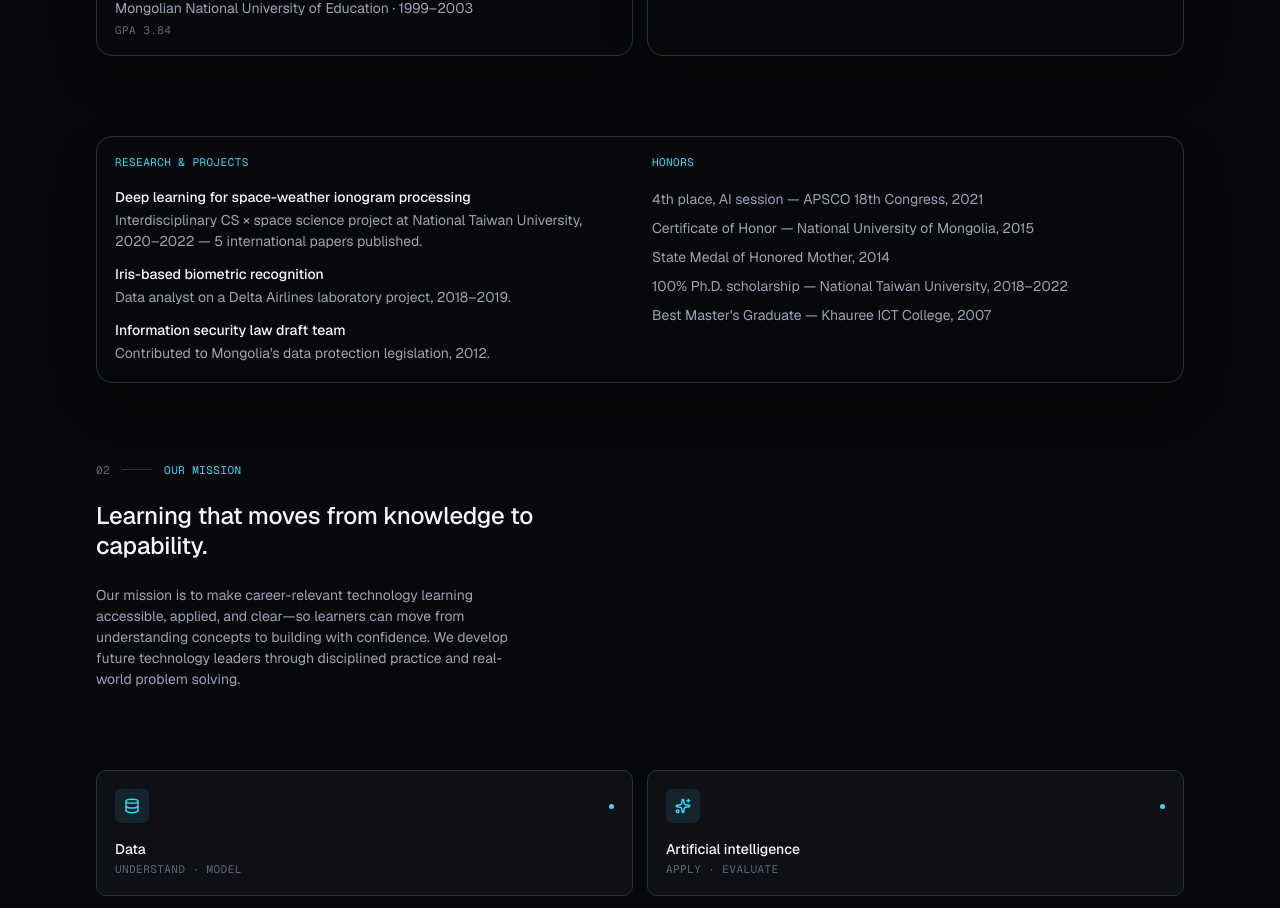
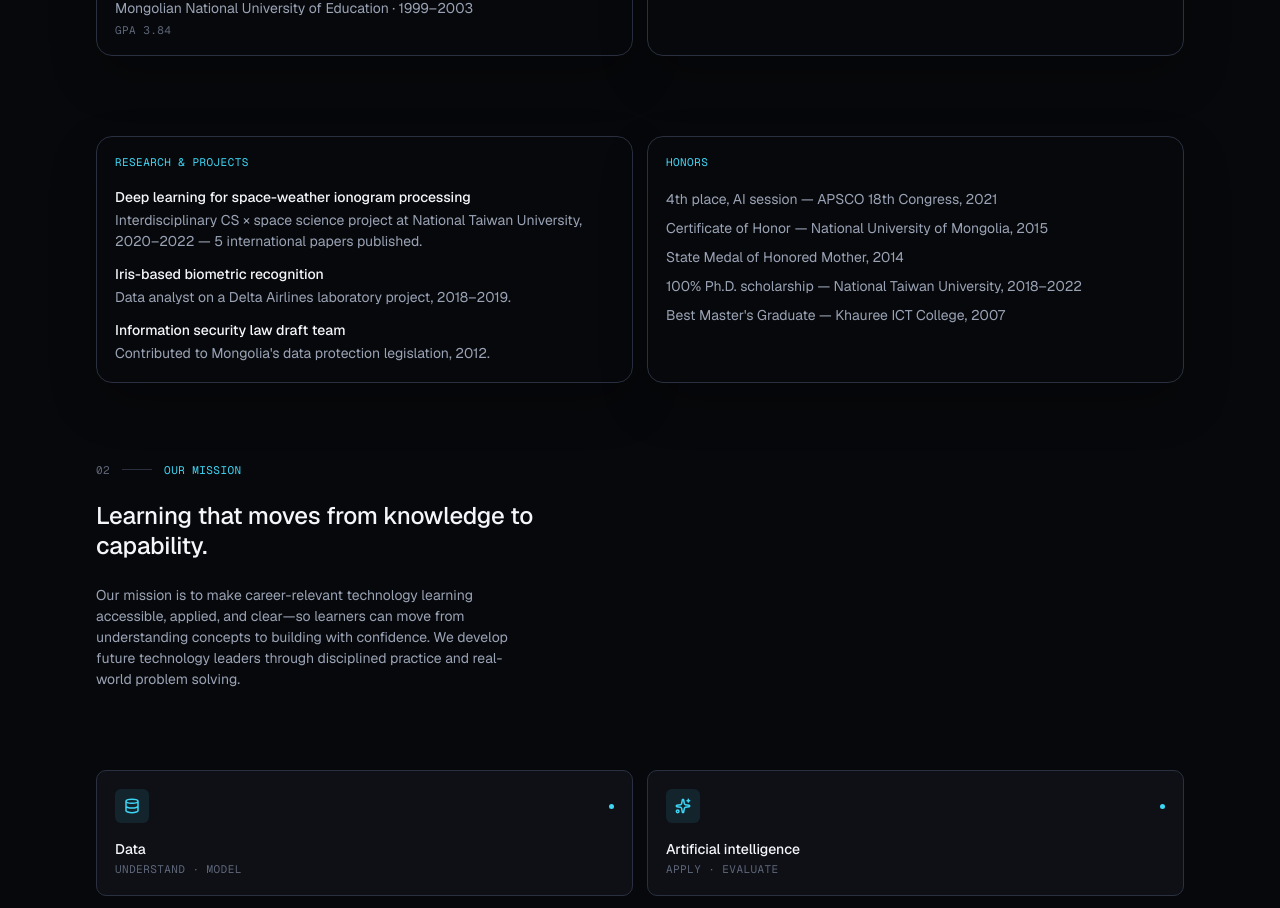
Before and after one commit to Surneke/Magic-ai, a Next.js app: page /about-us in a window 1280 px wide. Shown: the part 1580-2488 px from the top of the page. Built offline with nearby package versions, Linux system fonts and the light colour scheme.

Commit message:
fix01: language div deleted.

```diff
--- a/app/about-us/page.tsx
+++ b/app/about-us/page.tsx
@@ -193,9 +193,8 @@ export default function AboutUs() {
             </div>
           </div>
 
+          <div className='grid gap-3.5 md:grid-cols-2'>
             <div className='flex flex-col gap-5 rounded-2xl border border-line-strong bg-canvas p-[18px] shadow-[0_20px_48px_rgba(0,0,0,0.24)]'>
-            <div className='grid gap-6 md:grid-cols-2'>
-              <div className='flex flex-col gap-5'>
               <span className='text-caption text-cyan'>
                 RESEARCH &amp; PROJECTS
               </span>
@@ -231,7 +230,7 @@ export default function AboutUs() {
               </ul>
             </div>
 
-              <div className='flex flex-col gap-5'>
+            <div className='flex flex-col gap-5 rounded-2xl border border-line-strong bg-canvas p-[18px] shadow-[0_20px_48px_rgba(0,0,0,0.24)]'>
               <span className='text-caption text-cyan'>HONORS</span>
               <ul className='flex flex-col gap-2'>
                 <li className='text-body-s text-ink-2'>
@@ -252,7 +251,6 @@ export default function AboutUs() {
                   Best Master&apos;s Graduate — Khauree ICT College, 2007
                 </li>
               </ul>
-              </div>
             </div>
           </div>
 
```
Lines whose indentation alone changed are shown as unchanged.
